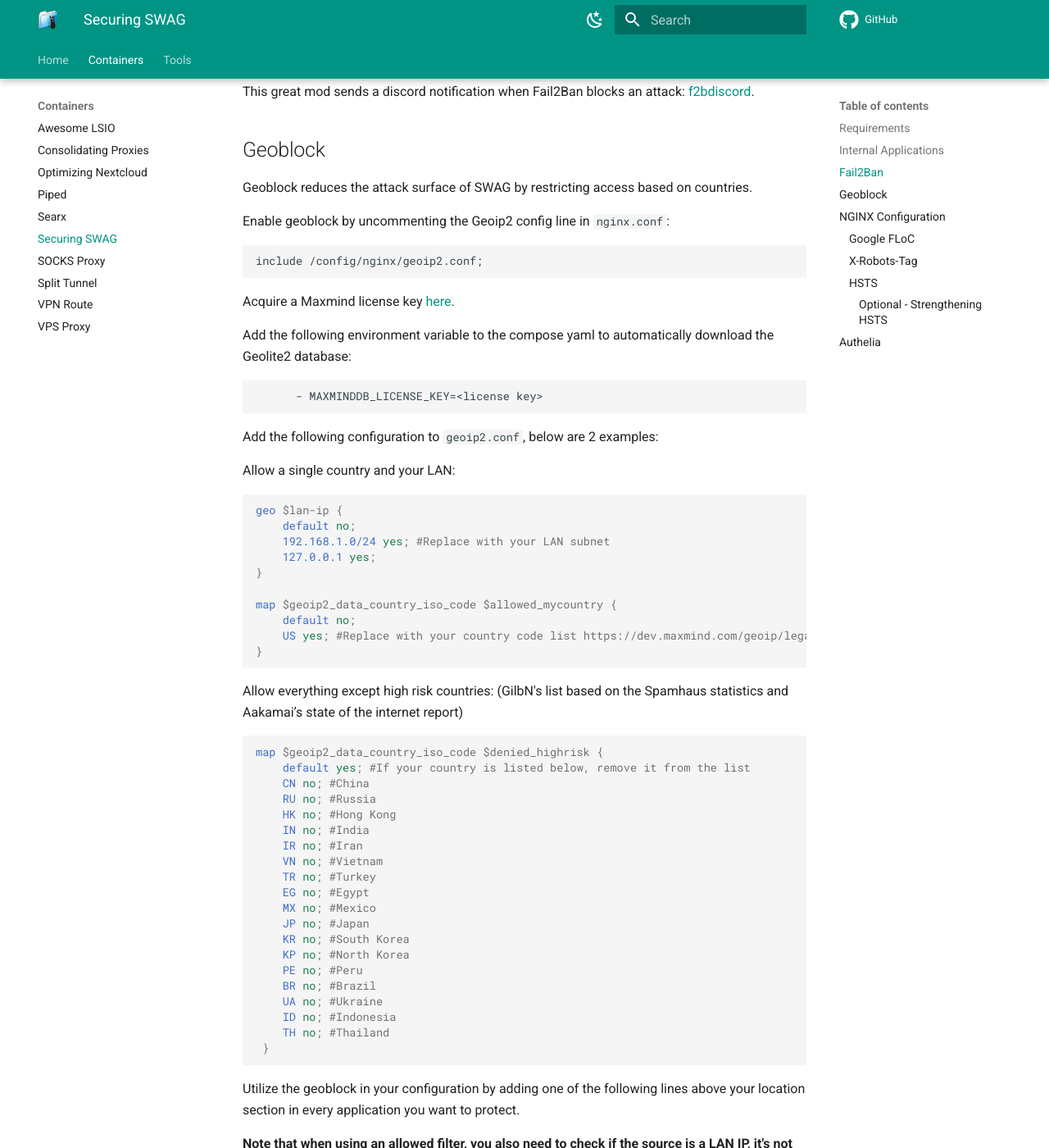
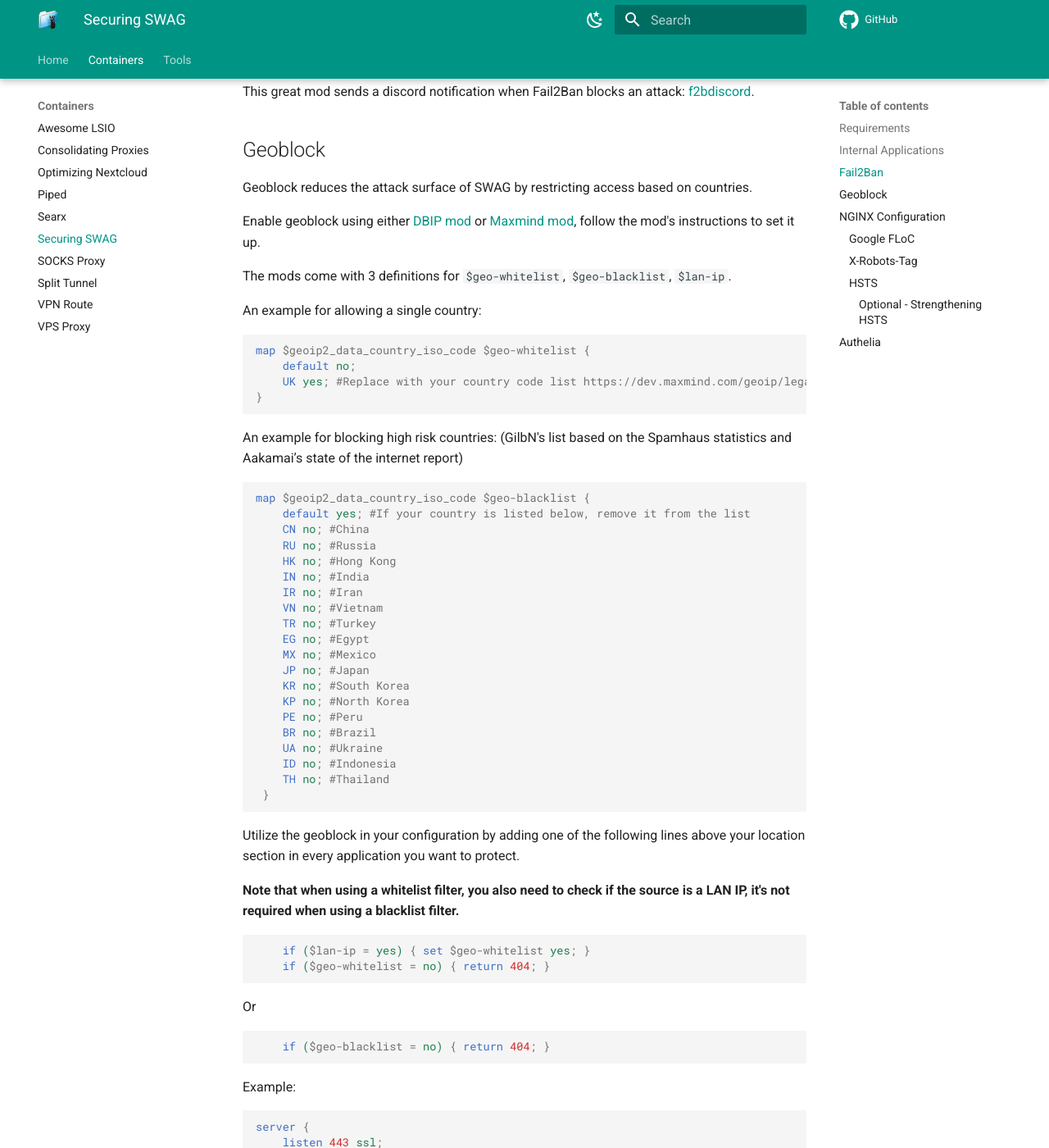
Before and after one commit to quietsy/advanced-configurations, an MkDocs documentation site: the page built from docs/secure.md, in a window 1280 px wide and 1400 px high, scrolled down 2975 px. Shown: the whole window at 82% size. Built offline with MkDocs 1.6.1 and Material for MkDocs 9.7.7, drawn with Linux system fonts in a browser that asks for light colours; comment, search, counter and statistics services are not loaded; some of the changed text lies outside the part shown.

Commit message:
Update geoblock

````diff
--- a/docs/secure.md
+++ b/docs/secure.md
@@ -118,37 +118,20 @@
 ## Geoblock
 Geoblock reduces the attack surface of SWAG by restricting access based on countries.
 
-Enable geoblock by uncommenting the Geoip2 config line in `nginx.conf`:
-```
-include /config/nginx/geoip2.conf;
-```
+Enable geoblock using either [DBIP mod](https://github.com/linuxserver/docker-mods/tree/swag-dbip) or [Maxmind mod](https://github.com/linuxserver/docker-mods/tree/swag-maxmind), follow the mod's instructions to set it up.
 
-Acquire a Maxmind license key [here](https://www.maxmind.com/en/geolite2/signup).
+The mods come with 3 definitions for `$geo-whitelist`, `$geo-blacklist`, `$lan-ip`.
 
-Add the following environment variable to the compose yaml to automatically download the Geolite2 database:
-
-```
-      - MAXMINDDB_LICENSE_KEY=<license key>
-```
-
-Add the following configuration to `geoip2.conf`, below are 2 examples:
-
-Allow a single country and your LAN:
+An example for allowing a single country:
 ```Nginx
-geo $lan-ip {
+map $geoip2_data_country_iso_code $geo-whitelist {
     default no;
-    192.168.1.0/24 yes; #Replace with your LAN subnet
-    127.0.0.1 yes;
-}
-
-map $geoip2_data_country_iso_code $allowed_mycountry {
-    default no;
-    US yes; #Replace with your country code list https://dev.maxmind.com/geoip/legacy/codes/iso3166/
+    UK yes; #Replace with your country code list https://dev.maxmind.com/geoip/legacy/codes/iso3166/
 }
 ```
-Allow everything except high risk countries: (GilbN's list based on the Spamhaus statistics and Aakamai’s state of the internet report)
+An example for blocking high risk countries: (GilbN's list based on the Spamhaus statistics and Aakamai’s state of the internet report)
 ```Nginx
-map $geoip2_data_country_iso_code $denied_highrisk {
+map $geoip2_data_country_iso_code $geo-blacklist {
     default yes; #If your country is listed below, remove it from the list
     CN no; #China
     RU no; #Russia
@@ -172,14 +155,14 @@
 
 Utilize the geoblock in your configuration by adding one of the following lines above your location section in every application you want to protect.
 
-**Note that when using an allowed filter, you also need to check if the source is a LAN IP, it's not required when using a denied filter.**
+**Note that when using a whitelist filter, you also need to check if the source is a LAN IP, it's not required when using a blacklist filter.**
 ```nginx
-    if ($lan-ip = yes) { set $allowed_mycountry yes; }
-    if ($allowed_mycountry = no) { return 404; }
+    if ($lan-ip = yes) { set $geo-whitelist yes; }
+    if ($geo-whitelist = no) { return 404; }
 ```
 Or
 ```nginx
-    if ($denied_highrisk = no) { return 404; }
+    if ($geo-blacklist = no) { return 404; }
 ```
 
 Example:
@@ -193,8 +176,8 @@
     include /config/nginx/ssl.conf;
     client_max_body_size 0;
 
-    if ($lan-ip = yes) { set $allowed_mycountry yes; } #Check for a LAN IP
-    if ($allowed_mycountry = no) { return 404; } #Check the country filter
+    if ($lan-ip = yes) { set $geo-whitelist yes; } #Check for a LAN IP
+    if ($geo-whitelist = no) { return 404; } #Check the country filter
 
     location / {
         include /config/nginx/proxy.conf;
````
